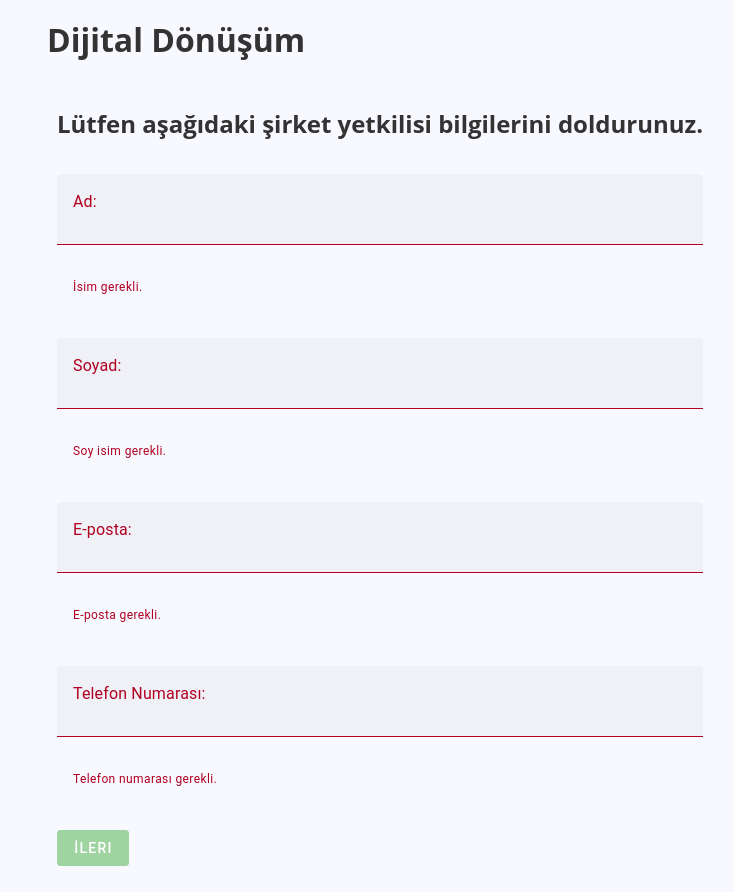
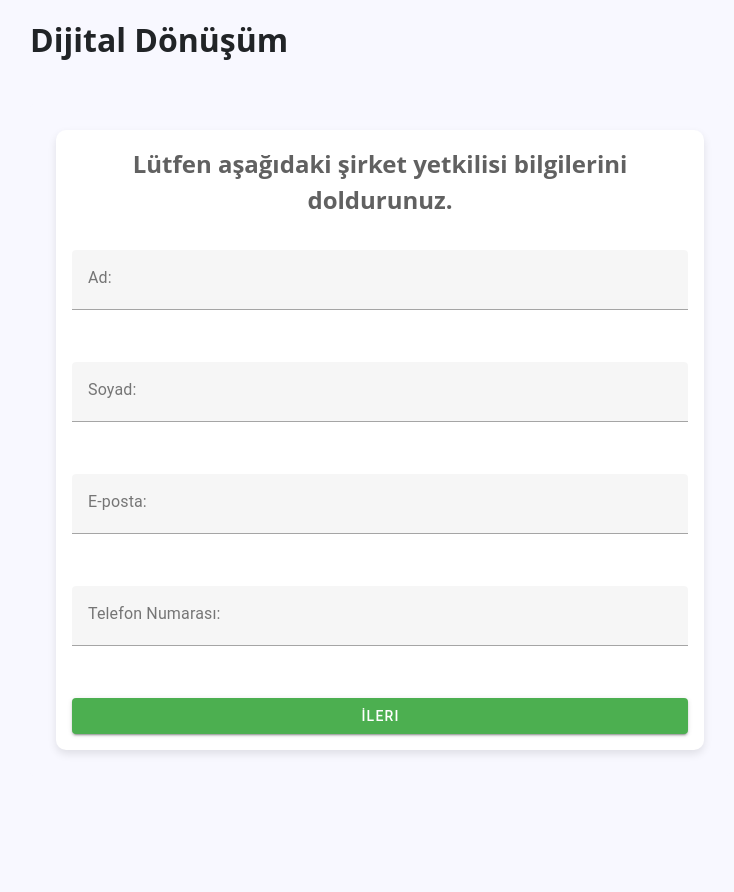
Before and after one commit to Casm9/dijitalDonusum, a Vue app in the folder frontend/: page / in a window 1280 px wide. Shown: the whole page, without its empty margins (260-994 px from the left). After the commit the page ends 800 px from the top, so only its background shows below. Built offline with nearby package versions, Linux system fonts and the light colour scheme.

Commit message:
updated user interface for forms

```diff
--- a/frontend/src/assets/style.css
+++ b/frontend/src/assets/style.css
@@ -23,6 +23,7 @@ h1 {
   font-size: 2rem;
   margin-bottom: 2rem;
   font-family: 'Open Sans', sans-serif;
+  color: #212427;
 }
 
 .quiz {
@@ -103,6 +104,7 @@ h2 {
   margin-bottom: 2rem;
   text-align: center;
   font-family: 'Open Sans', sans-serif;
+  color: #212427;
 }
 
 p {
@@ -142,7 +144,7 @@ p.completed {
 }
 
 form div {
-  margin-bottom: 15px;
+  margin-bottom: 4px;
 }
 
 label {
@@ -170,3 +172,21 @@ form button {
   color: red;
   font-size: 0.8em;
 }
+
+.primary--text {
+  color: #616161;
+}
+
+.v-card {
+  border-radius: 10px;
+  box-shadow: 0 4px 8px rgba(0, 0, 0, 0.1);
+}
+
+.v-btn {
+  width: 100%;
+  margin-top: 15px;
+}
+
+.mb-4 {
+  margin-bottom: 0px;
+}
--- a/frontend/src/components/Form.vue
+++ b/frontend/src/components/Form.vue
@@ -1,32 +1,52 @@
 <template>
     <div class="form-container">
-        <h2>Lütfen aşağıdaki şirket yetkilisi bilgilerini doldurunuz.</h2>
+        <v-container>
+            <v-row justify="center">
+                <v-col cols="12" md="12">
+                    <v-card class="pa-4">
+                        <h2 class="text-center primary--text">Lütfen aşağıdaki şirket yetkilisi bilgilerini doldurunuz.
+                        </h2>
                         <section v-if="!firstFormCompleted">
                             <v-form @submit.prevent="submitFirstForm">
-                <v-text-field class="ma-0" label="Ad:" v-model="formData.name" :error-messages="nameError">
+                                <v-text-field class="mb-4" label="Ad:" v-model="formData.name"
+                                    :error-messages="nameError" @focus="nameTouched = true">
                                 </v-text-field>
-                <v-text-field class="ma-0" label="Soyad:" v-model="formData.surname" :error-messages="surnameError">
+                                <v-text-field class="mb-4" label="Soyad:" v-model="formData.surname"
+                                    :error-messages="surnameError" @focus="surnameTouched = true">
                                 </v-text-field>
-                <v-text-field class="ma-0" label="E-posta:" v-model="formData.email" :error-messages="emailError">
+                                <v-text-field class="mb-4" label="E-posta:" v-model="formData.email"
+                                    :error-messages="emailError" @focus="emailTouched = true">
                                 </v-text-field>
-                <v-text-field class="ma-0" label="Telefon Numarası:" v-model="formData.telno" :error-messages="telnoError">
+                                <v-text-field class="mb-4" label="Telefon Numarası:" v-model="formData.telno"
+                                    :error-messages="telnoError" @focus="telnoTouched = true">
                                 </v-text-field>
-                <v-btn color="success" type="submit" :disabled="!isFormValid">İleri</v-btn>
+                                <v-btn color="success" type="submit" :disabled="!isFirstFormValid" block>İleri</v-btn>
                             </v-form>
                         </section>
-        <section v-else>
+                        <section v-else-if="!secondFormCompleted">
                             <v-form @submit.prevent="handleSubmit">
-                <v-text-field class="ma-0" label="Şirket:" v-model="formData.company">
+                                <v-text-field class="mb-4" label="Şirket:" v-model="formData.company"
+                                    :error-messages="companyError" @focus="companyToched = true">
                                 </v-text-field>
-                <v-text-field class="ma-0" label="Çalışan Sayısı:" v-model="formData.numOfEmployees">
+                                <v-text-field class="mb-4" label="Çalışan Sayısı:" v-model="formData.numOfEmployees"
+                                    :error-messages="numOfEmployeesError" @focus="numOfEmployeesTouched = true">
                                 </v-text-field>
-                <v-text-field class="ma-0" label="Şirketin Faaliyet Süresi:" v-model="formData.companyActivityPeriod">
+                                <v-text-field class="mb-4" label="Şirketin Faaliyet Süresi:"
+                                    v-model="formData.companyActivityPeriod"
+                                    :error-messages="companyActivityPeriodError"
+                                    @focus="companyActivityPeriodTouched = true">
                                 </v-text-field>
-                <v-text-field class="ma-0" label="Şirketinizin faaliyette bulunduğu sektörü belirtiniz:" v-model="formData.companySector">
+                                <v-text-field class="mb-4" label="Şirketinizin faaliyette bulunduğu sektörü belirtiniz:"
+                                    v-model="formData.companySector" :error-messages="companySectorError"
+                                    @focus="companySectorTouched = true">
                                 </v-text-field>
-                <v-btn color="success" type="submit" :disabled="!isFormValid">Gönder</v-btn>
+                                <v-btn color="success" type="submit" :disabled="!isSecondFormValid" block>Gönder</v-btn>
                             </v-form>
                         </section>
+                    </v-card>
+                </v-col>
+            </v-row>
+        </v-container>
     </div>
 </template>
 
@@ -38,6 +58,7 @@ import Swal from 'sweetalert2';
 const emit = defineEmits(['formSubmitted']);
 
 const firstFormCompleted = ref(false);
+const secondFormCompleted = ref(false);
 
 const formData = ref({
     name: '',
@@ -50,42 +71,92 @@ const formData = ref({
     companySector: ''
 });
 
+const nameTouched = ref(false);
+const surnameTouched = ref(false);
+const emailTouched = ref(false);
+const telnoTouched = ref(false);
+const companyToched = ref(false);
+const numOfEmployeesTouched = ref(false);
+const companyActivityPeriodTouched = ref(false);
+const companySectorTouched = ref(false);
+
 const nameError = computed(() => {
-    if (!formData.value.name) return 'İsim gerekli.';
+    if (nameTouched.value && !formData.value.name) return ['İsim gerekli.'];
     return '';
 });
 
 const surnameError = computed(() => {
-    if (!formData.value.surname) return 'Soy isim gerekli.';
+    if (surnameTouched.value && !formData.value.surname) return ['Soy isim gerekli.'];
     return '';
 });
 
 const emailError = computed(() => {
     const emailPattern = /^[^\s@]+@[^\s@]+\.[^\s@]+$/;
-    if (!formData.value.email) return 'E-posta gerekli.';
-    if (!emailPattern.test(formData.value.email)) return 'Geçersiz e-posta adresi.';
+    if (emailTouched.value && !formData.value.email) return ['E-posta gerekli.'];
+    if (emailTouched.value && !emailPattern.test(formData.value.email)) return ['Geçersiz e-posta adresi.'];
     return '';
 });
 
 const telnoError = computed(() => {
-    if (!formData.value.telno) return 'Telefon numarası gerekli.';
+    if (telnoTouched.value && !formData.value.telno) return ['Telefon numarası gerekli.'];
     return '';
 });
 
-const isFormValid = computed(() => {
-    return !nameError.value && !surnameError.value && !emailError.value;
+const isFirstFormValid = computed(() => {
+    return !nameError.value && !surnameError.value && !emailError.value && !telnoError.value;
 });
 
 const submitFirstForm = async () => {
-    if (isFormValid.value) {
+    nameTouched.value = true;
+    surnameTouched.value = true;
+    emailTouched.value = true;
+    telnoTouched.value = true;
+
+    if (isFirstFormValid.value) {
         firstFormCompleted.value = true;
     } else {
         console.error('First form is invalid, cannot proceed.');
     }
 };
 
+const companyError = computed(() => {
+    if (companyToched.value && !formData.value.company) return ['Şirket ismi gerekli.'];
+    return '';
+});
+
+const numOfEmployeesError = computed(() => {
+    if (numOfEmployeesTouched.value && !formData.value.numOfEmployees) return ['Çalışan sayısı gerekli.'];
+    return '';
+});
+
+const companyActivityPeriodError = computed(() => {
+    if (companyActivityPeriodTouched.value && !formData.value.companyActivityPeriod) return ['Şirketin faaliyet süresi gerekli.'];
+    return '';
+});
+
+const companySectorError = computed(() => {
+    if (companySectorTouched.value && !formData.value.companySector) return ['Şirketin sektörünü belirtiniz.'];
+    return '';
+});
+
+const isSecondFormValid = computed(() => {
+    return !companyError.value && !numOfEmployeesError.value && !companyActivityPeriodError.value && !companySectorError.value;
+});
+
+
 const handleSubmit = async () => {
-    if (isFormValid.value) {
+    companyToched.value = true;
+    numOfEmployeesTouched.value = true;
+    companyActivityPeriodTouched.value = true;
+    companySectorTouched.value = true;
+
+    if (isSecondFormValid.value) {
+        secondFormCompleted.value = true;
+    } else {
+        console.error('Second form is invalid, cannot proceed.');
+    }
+
+    if (isSecondFormValid.value) {
         try {
             const response = await fetchSubmitForm(formData.value);
             emit('formSubmitted', formData.value.email);
@@ -107,10 +178,25 @@ const handleSubmit = async () => {
                 });
             }
             else {
-                console.error('Form submission failed');
+                Swal.fire({
+                    title: "Hata!",
+                    text: "Teknik bir hatadan dolayı form gönderilemedi. Tekrar deneyin.",
+                    icon: "error",
+                    confirmButtonText: "Tamam"
+                }).then(() => {
+                    window.location.reload();
+                });
             }
         } catch (error) {
             console.error('Error submitting form:', error);
+            Swal.fire({
+                    title: "Hata!",
+                    text: "Bilinmeyen bir hata oldu tekrar deneyin.",
+                    icon: "error",
+                    confirmButtonText: "Tamam"
+                }).then(() => {
+                    window.location.reload();
+                });
         }
 
     } else {
```
Lines whose indentation alone changed are shown as unchanged.
